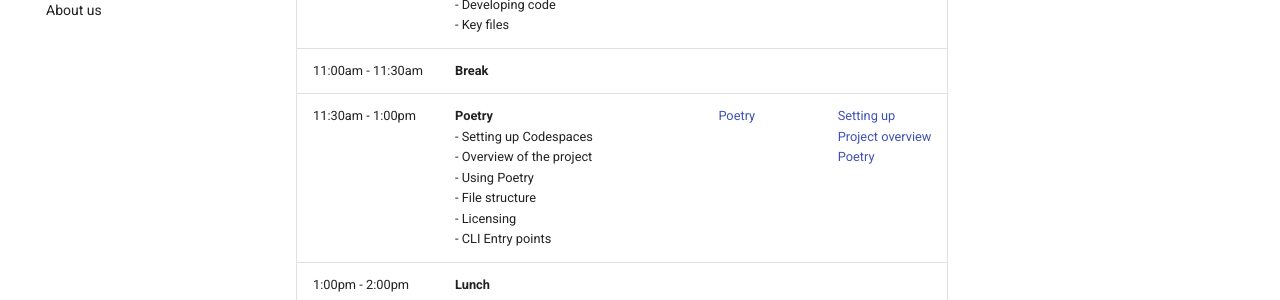
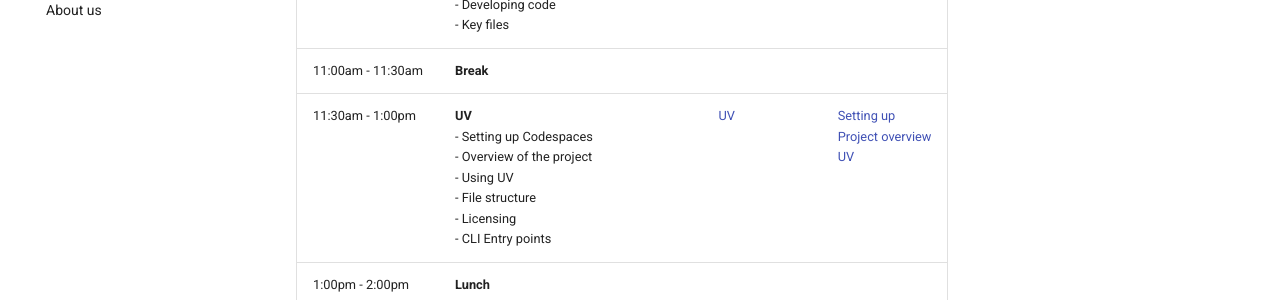
Before and after one commit to acceleratescience/packaging-publishing, an MkDocs documentation site: the page built from docs/Home/workshop.md, in a window 1280 px wide and 900 px high, scrolled down 518 px. Shown: the part 152-452 px from the top of the window. Built offline with MkDocs 1.6.1 and Material for MkDocs 9.7.7, drawn with Linux system fonts in a browser that asks for light colours; comment, search, counter and statistics services are not loaded.

Commit message:
chore: update slides

```diff
--- a/docs/Home/workshop.md
+++ b/docs/Home/workshop.md
@@ -4,15 +4,15 @@ This material is designed to help you get started with packaging your code. It i
 
 Although the material is designed to be followed in order, you can jump to any section you like. We usually run this event over a day, with a mix of talks and practical sessions. Here is a rough outline of the day:
 
-| Time        | Content | Slides | Sections |
-| ----------- | ------ | ------ | ------ |
-| 9:00am - 9:30am      | **Registration and welcome refreshments**  | | |
-| 9:30am - 10:00am     | **Introduction**<br>- Why is this important?<br>- The Accelerate Programme <br>- What does it mean to publish software? | [Introduction](../Slides/1_introduction.pptx) | |
-| 10:00am - 11:00am    | **Version Control**<br>- Overview of Git and GitHub<br>- Developing code<br>- Key files | [Version control](../Slides/2_versioncontrol.pptx) | |
-| 11:00am - 11:30am | **Break** | | |
-| 11:30am - 1:00pm | **Poetry**<br>- Setting up Codespaces<br>- Overview of the project<br>- Using Poetry<br>- File structure<br>- Licensing<br>- CLI Entry points | [Poetry](../Slides/3_poetry.pptx) |[Setting up](../1_setting_up.md)<br>[Project overview](../2_project_overview.md)<br>[Poetry](../3_poetry.md)|
-| 1:00pm - 2:00pm | **Lunch** | | |
-| 2:00pm - 3:00pm | **Testing**<br>- Testing scientific software<br>- Writing unit tests | [Testing](../Slides/4_testing.pptx) |[Testing](../4_Testing.md)|
-| 3:00pm - 3:30pm | **Publishing and documenting**<br>- Typing and docstrings<br>- Publishing to PyPI| [Documentation](../Slides/5_documentation.pptx) |[Publishing](../publishing_docs/publishing.md)<br>[Documentation](../publishing_docs/documentation.md)|
-| 3:30pm - 4:00pm | **Break** | | |
-| 4:00pm - 5:00pm | **Automating everything!**<br>- Pre-commit hooks<br>- Testing<br>- Publishing<br>- Documentation||[Pre-commits](../CICD/precommit.md)<br>[Testing](../CICD/testing.md)<br>[Publishing](../CICD/publishing.md)<br>[Documentation](../CICD/documentation.md)|
+| Time        | Content                                                                                                                               | Slides                                             | Sections                                                                                                                                                 |
+| ----------- |---------------------------------------------------------------------------------------------------------------------------------------|----------------------------------------------------|----------------------------------------------------------------------------------------------------------------------------------------------------------|
+| 9:00am - 9:30am      | **Registration and welcome refreshments**                                                                                             |                                                    |                                                                                                                                                          |
+| 9:30am - 10:00am     | **Introduction**<br>- Why is this important?<br>- The Accelerate Programme <br>- What does it mean to publish software?               | [Introduction](../Slides/1_introduction.pptx)      |                                                                                                                                                          |
+| 10:00am - 11:00am    | **Version Control**<br>- Overview of Git and GitHub<br>- Developing code<br>- Key files                                               | [Version control](../Slides/2_versioncontrol.pptx) |                                                                                                                                                          |
+| 11:00am - 11:30am | **Break**                                                                                                                             |                                                    |                                                                                                                                                          |
+| 11:30am - 1:00pm | **UV**<br>- Setting up Codespaces<br>- Overview of the project<br>- Using UV<br>- File structure<br>- Licensing<br>- CLI Entry points | [UV](../Slides/3_uv.pptx)                           | [Setting up](../1_setting_up.md)<br>[Project overview](../2_project_overview.md)<br>[UV](../3_uv.md)                                                     |
+| 1:00pm - 2:00pm | **Lunch**                                                                                                                             |                                                    |                                                                                                                                                          |
+| 2:00pm - 3:00pm | **Testing**<br>- Testing scientific software<br>- Writing unit tests                                                                  | [Testing](../Slides/4_testing.pptx)                | [Testing](../4_Testing.md)                                                                                                                               |
+| 3:00pm - 3:30pm | **Publishing and documenting**<br>- Typing and docstrings<br>- Publishing to PyPI                                                     | [Documentation](../Slides/5_documentation.pptx)    | [Publishing](../publishing_docs/publishing.md)<br>[Documentation](../publishing_docs/documentation.md)                                                   |
+| 3:30pm - 4:00pm | **Break**                                                                                                                             |                                                    |                                                                                                                                                          |
+| 4:00pm - 5:00pm | **Automating everything!**<br>- Pre-commit hooks<br>- Testing<br>- Publishing<br>- Documentation                                      |                                                    | [Pre-commits](../CICD/precommit.md)<br>[Testing](../CICD/testing.md)<br>[Publishing](../CICD/publishing.md)<br>[Documentation](../CICD/documentation.md) |
```
Also changed, not shown: docs/resources/slides.md (+1 -1 lines), 5 other files.
